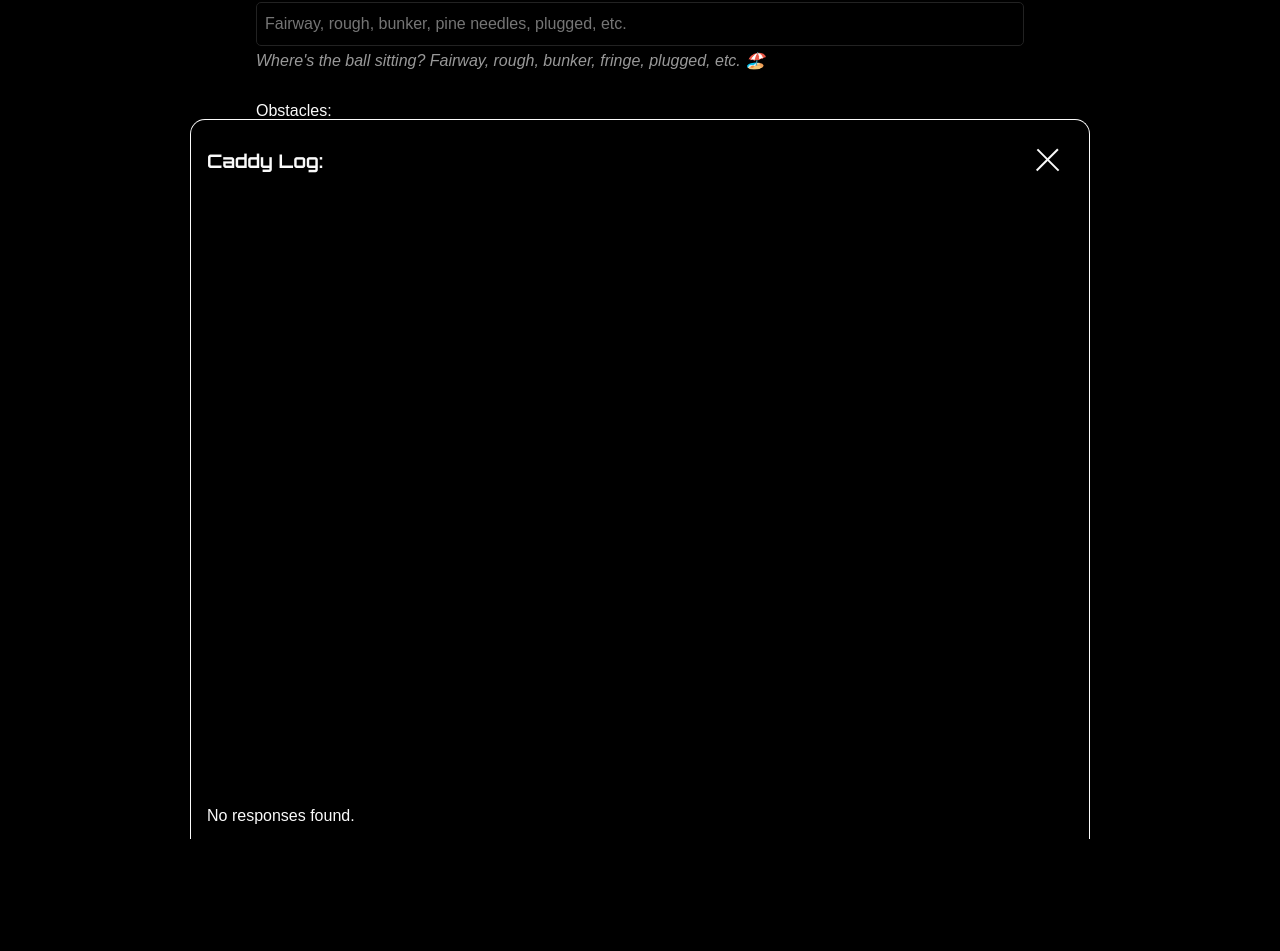
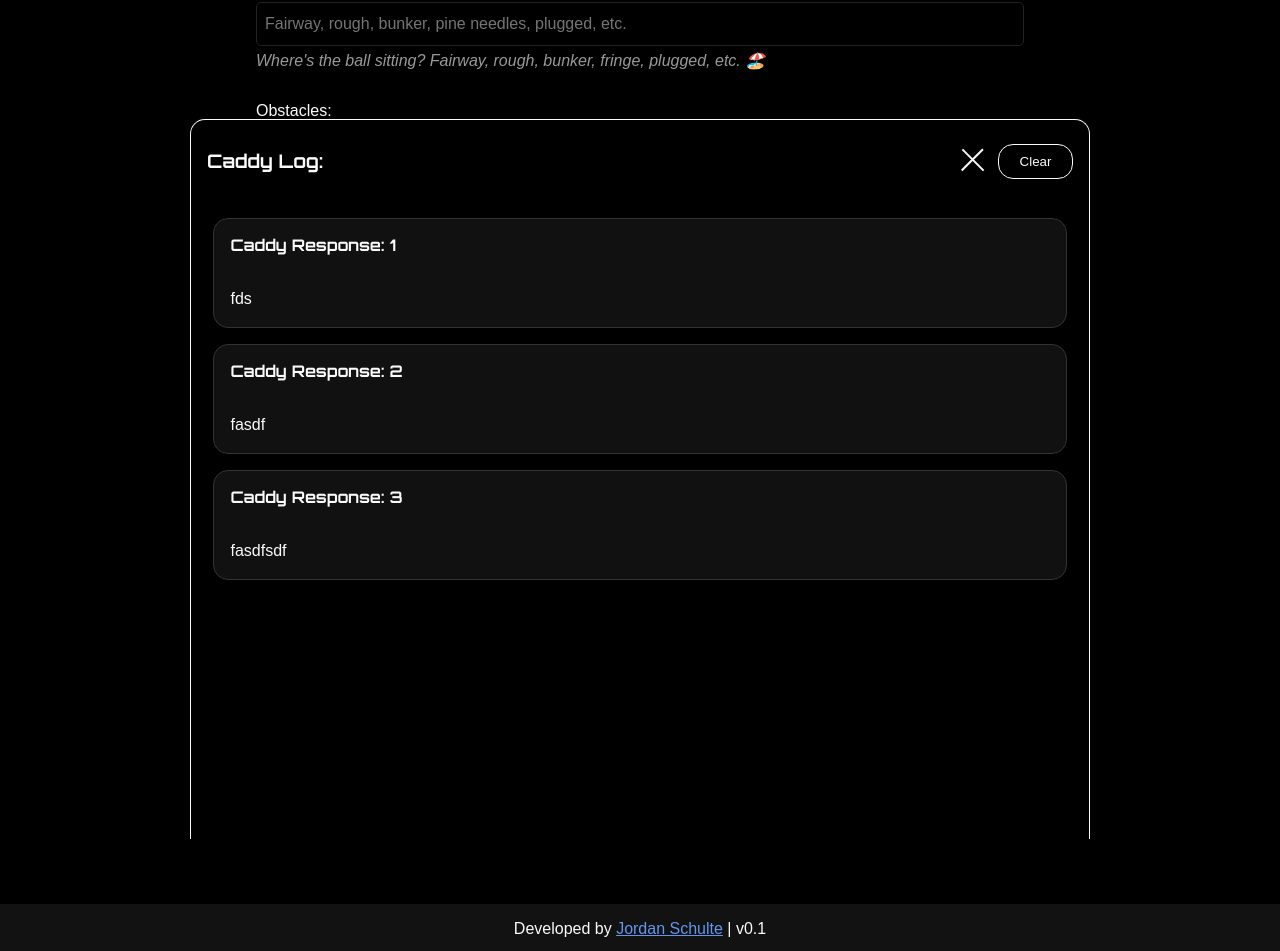
Before and after one commit to JSCHLTE/ForeSight-Caddy, a React (Vite) app: page /caddy in a window 1280 px wide. Shown: the part 681-1632 px from the top of the page. Before the commit the page ends 1585 px from the top, so only its background shows below. Built offline with nearby package versions, Linux system fonts and the light colour scheme; a web font is replaced by a local one.

Commit message:
Added clear button for responses

```diff
--- a/api/generate.js
+++ b/api/generate.js
@@ -48,7 +48,6 @@ export default async function handler(req, res) {
       });
     }
 
-    console.log("Image Mode GPT Response:", JSON.stringify(completion, null, 2));
     const reply = completion.choices[0].message.content;
     return res.status(200).json({ reply });
   } catch (error) {
--- a/src/App.jsx
+++ b/src/App.jsx
@@ -3,12 +3,14 @@ import './css/base.css';
 import './css/app.css';
 import './css/form.css'
 import './css/navbar.css'
+import './css/footer.css'
 
 import { Routes, Route } from 'react-router-dom';
 
 import Navbar from './comps/Navbar';
 import Home from './comps/Home';
 import Form from './comps/Form';
+import Footer from './comps/Footer';
 
 function App() {
 
@@ -19,6 +21,7 @@ function App() {
       <Route path='/' element={<Home />}/>
       <Route path='/caddy' element={<Form />}/>
     </Routes>
+    <Footer />
     </>
   )
 }
--- /dev/null
+++ b/src/comps/Footer.jsx
@@ -0,0 +1,11 @@
+import React from 'react'
+
+const Footer = () => {
+  return (
+    <footer>
+        <p>Developed by <a href='https://github.com/JSCHLTE' target='_blank' rel='noopener'>Jordan Schulte</a> | v0.1</p>
+    </footer>
+  )
+}
+
+export default Footer
--- a/src/comps/Form.jsx
+++ b/src/comps/Form.jsx
@@ -1,4 +1,4 @@
-import { use, useEffect, useState } from "react"
+import { useEffect, useState } from "react"
 
 const Form = () => {
 
@@ -13,10 +13,11 @@ const Form = () => {
     firmness: '',
     notes: ''
   })
-  const [caddyInfo, setCaddyInfo] = useState(()=> {
-    const stored = localStorage.getItem('caddyCards');
-    return stored ? JSON.parse(stored) : []
-  });
+  // const [caddyInfo, setCaddyInfo] = useState(()=> {
+  //   const stored = localStorage.getItem('caddyCards');
+  //   return stored ? JSON.parse(stored) : []
+  // });
+  const [caddyInfo, setCaddyInfo] = useState(['fds', 'fasdf', 'fasdfsdf'])
   const [caddyTab, setCaddyTab] = useState(false);
   const [caddyBtn, setCaddyBtn] = useState(true);
 
@@ -61,12 +62,6 @@ const Form = () => {
           reader.onload = () => resolve(reader.result);
           reader.onerror = reject;
         });
-
-          console.log("photoMode:", photoMode);
-          console.log("formData.img:", formData.img);
-          console.log("img type:", typeof formData.img);
-          console.log("img instanceof Blob:", formData.img instanceof Blob);
-
 
           let imageURL = null;
           if (
@@ -136,9 +131,12 @@ const Form = () => {
         <div className="caddyTitleBarWrapper">
         <div className="caddyTitleBar">
           <h3>Caddy Log:</h3>
-          <div className="closeCaddy" onClick={()=> setCaddyTab(false)}>
-            <div className="x x1"></div>
-            <div className="x x2"></div>
+          <div className="closeWrapper">
+            <div className="closeCaddy" onClick={()=> setCaddyTab(false)}>
+              <div className="x x1"></div>
+              <div className="x x2"></div>
+            </div>
+            {caddyInfo.length > 0 ? <button className="clearBtn" onClick={()=> setCaddyInfo([])}>Clear</button> : ''}
           </div>
         </div>
         </div>
@@ -172,13 +170,13 @@ const Form = () => {
 
         <label>
         Distance (Yds):
-        <input type="number" placeholder="227, 150, 23" name="distance" onChange={handleChange} value={formData.distance} required/>
+        <input type="number" placeholder="227, 150, 23" name="distance" onChange={handleChange} value={formData.distance} required />
         <p>Reqruied. How far are you from the pin? Just the number in yards is perfect. Doesn't need to be exact. 🔭</p>
         </label>
 
         <label>
         Lie Type:
-        <input type="text" placeholder="Fairway, rough, bunker, pine needles, plugged, etc." name="lie" onChange={handleChange} value={formData.lie} required={!photoMode}/>
+        <input type="text" placeholder="Fairway, rough, bunker, pine needles, plugged, etc." name="lie" onChange={handleChange} value={formData.lie} required={!photoMode} />
         <p>Where's the ball sitting? Fairway, rough, bunker, fringe, plugged, etc. 🏖️</p>
         </label>
 
@@ -190,13 +188,13 @@ const Form = () => {
 
         <label>
         Wind:
-        <input type="text" placeholder="Left to right, light breeze" name="wind" onChange={handleChange} value={formData.wind} required={!photoMode}/>
+        <input type="text" placeholder="Left to right, light breeze" name="wind" onChange={handleChange} value={formData.wind}/>
         <p>Exact speeds are fine — but “right to left, pretty windy” works too. 😎</p>
         </label>
 
         <label>
         Elevation:
-        <input type="text" placeholder="Uphill, downhill, elevated green, etc." name="elevation" onChange={handleChange} value={formData.elevation} required={!photoMode}/>
+        <input type="text" placeholder="Uphill, downhill, elevated green, etc." name="elevation" onChange={handleChange} value={formData.elevation} />
         <p>Just tell us if it's uphill, downhill, elevated green, or mostly flat — no need for numbers. 🏔️</p>
         </label>
 
--- /dev/null
+++ b/src/css/footer.css
@@ -0,0 +1,13 @@
+footer {
+    background-color: #121212;
+    padding: 1rem;
+    text-align: center;
+}
+
+footer a {
+    color: cornflowerblue;
+}
+
+footer a:hover {
+    text-decoration: none;
+}
--- a/src/css/form.css
+++ b/src/css/form.css
@@ -83,8 +83,6 @@ label p {
 .caddyCards {
     height: 100%;
     overflow-y: scroll;
-    display: flex;
-    flex-direction: column-reverse;
 }
 
 .show {
@@ -192,6 +190,22 @@ label p {
     overflow: hidden;
 }
 
+.closeWrapper {
+    display: flex;
+    align-items: center;
+}
+
+.clearBtn {
+    background-color: var(--black);
+    color: var(--white);
+    width: 75px;
+    height: 35px;
+    border: 1px solid var(--white);
+    border-radius: 15px;
+    cursor: pointer;
+    font-family: inherit;
+}
+
 @media (max-width: 370px) {
     .formButtons {
         flex-direction: column;
```
